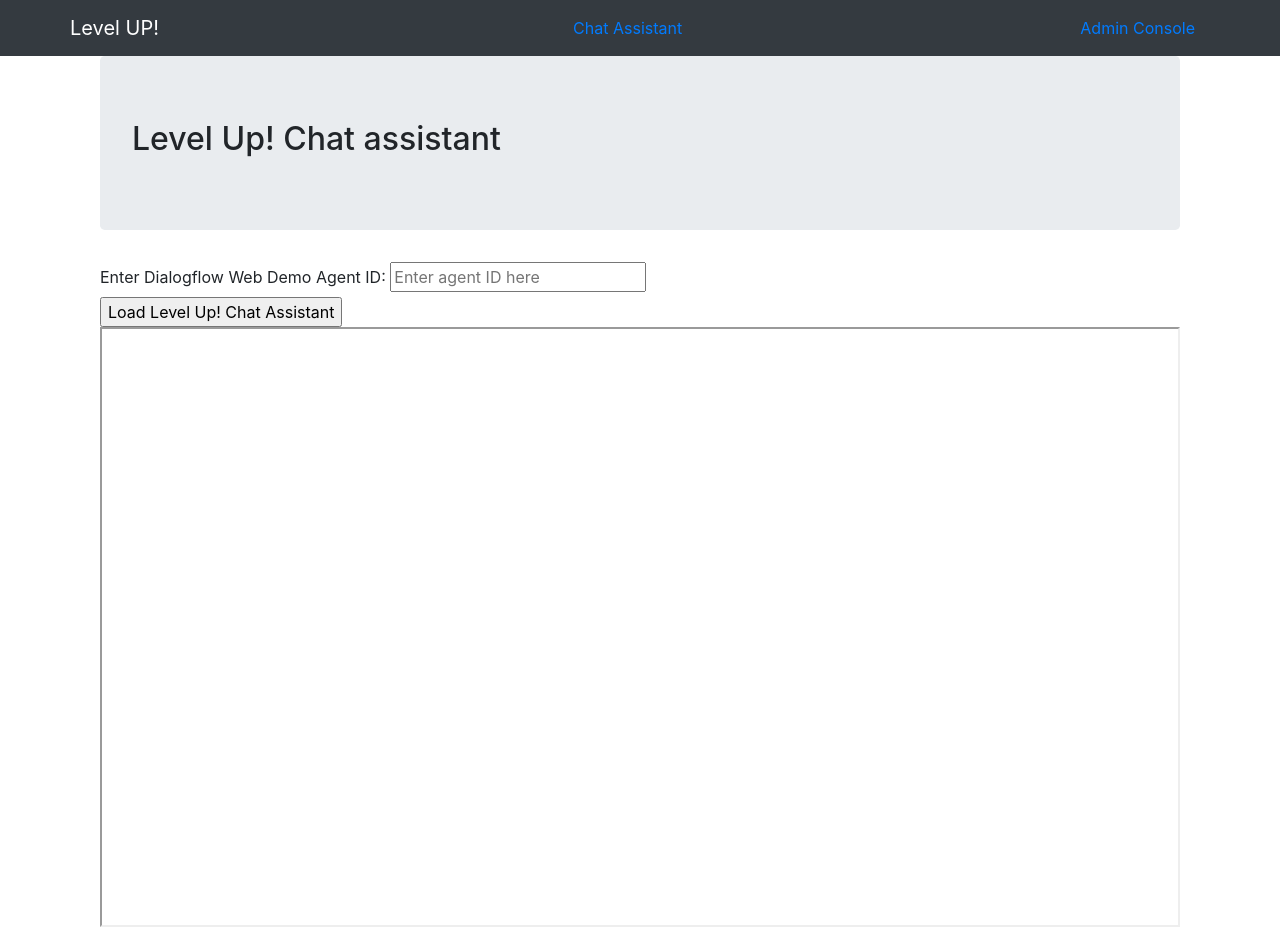
After one commit to raymondng76/IRS-CS-2019-07-29-IS1FT-GRP-Team10-Personal-Career-Manager-Software-Agent, a Django app: page /chatbot/ in a window 1280 px wide. The commit adds this page. Run offline with Django 3.2, Linux system fonts and the light colour scheme; parts of the project's set-up code (start-up, migrations or seed data) failed here and were passed over; some libraries are stand-ins or nearby versions.

Commit message:
Add chatbot html

```diff
--- a/SystemCode/Level_Up_Chatbot/Level_Up_App/templates/Level_Up_App/base.html
+++ b/SystemCode/Level_Up_Chatbot/Level_Up_App/templates/Level_Up_App/base.html
@@ -6,11 +6,18 @@
     <title>Level Up!</title>
     <link rel="stylesheet" href="https://stackpath.bootstrapcdn.com/bootstrap/4.3.1/css/bootstrap.min.css" integrity="sha384-ggOyR0iXCbMQv3Xipma34MD+dH/1fQ784/j6cY/iJTQUOhcWr7x9JvoRxT2MZw1T" crossorigin="anonymous">
     <link rel="stylesheet" href="{% static "Level_Up_App/css/base.css" %}">
+    <script type="text/javascript">
+      function updateID() {
+        var newSrc = document.getElementById("apiid").value;
+        document.getElementById("chatbotframe").src=newSrc;
+      }
+    </script>
   </head>
   <body>
     <nav class="navbar navbar-expand-lg navbar-dark bg-dark">
       <div class="navbar-nav container">
         <a class="navbar-brand" href="{% url 'Level_Up_App:index' %}">Level UP!</a>
+        <a class="navbar-link" href="{% url 'Level_Up_App:chatbot' %}">Chat Assistant</a>
         <a class="navbar-link navbar-right" href="{% url 'admin:index' %}">Admin Console</a>
       </div>
     </nav>
--- /dev/null
+++ b/SystemCode/Level_Up_Chatbot/Level_Up_App/templates/Level_Up_App/chatbot.html
@@ -0,0 +1,23 @@
+<!DOCTYPE html>
+{% extends "Level_Up_App\base.html" %}
+{% load static %}
+{% block body_block %}
+  <div class="container">
+    <div class="jumbotron">
+      <h2>Level Up! Chat assistant</h2>
+    </div>
+    <div>
+      <label for="apiid">Enter Dialogflow Web Demo Agent ID:</label>
+      <input type="text" id="apiid" placeholder="Enter agent ID here"/><br>
+      <input type="button" value="Load Level Up! Chat Assistant" onClick="updateID()"/><br>
+    </div>
+    <div class="chatbot">
+      <iframe
+        allow="microphone"
+        id="chatbotframe"
+        src=""
+        width="100%"
+        height="600"></iframe>
+    </div>
+  </div>
+{% endblock %}
--- a/SystemCode/Level_Up_Chatbot/Level_Up_App/urls.py
+++ b/SystemCode/Level_Up_Chatbot/Level_Up_App/urls.py
@@ -10,5 +10,6 @@
     path('courserecommend/', views.courserecommendresult, name='courserecommend'),
     path('jobrecommend/', views.jobrecommendresult, name='jobrecommend'),
     path('signup/', views.signup, name='signup'),
-    path('signupthanks/', views.signupthanks, name='signupthanks')
+    path('signupthanks/', views.signupthanks, name='signupthanks'),
+    path('chatbot/', views.chatbot, name='chatbot')
 ]
--- a/SystemCode/Level_Up_Chatbot/Level_Up_App/views.py
+++ b/SystemCode/Level_Up_Chatbot/Level_Up_App/views.py
@@ -81,7 +81,7 @@
     return render(request, 'Level_Up_App/results.html', result_dict)
 
 def signup(request):
-    if request.method == 'POST'
+    if request.method == 'POST':
         return redirect('Level_Up_App/signupthanks')
     return render(request, 'Level_Up_App/signup.html')
 
@@ -96,7 +96,8 @@
 def jobrecommendresult(request):
     pass
 
-
+def chatbot(request):
+    return render(request, 'Level_Up_App/chatbot.html')
 # ************************
 # DialogFlow block : START
 # ************************
@@ -382,22 +383,27 @@
     elif intent_name == "k_career_pref_mgmt_tech_sales":
         resp_text = "Help me to answer a few questions and I can suggest a career goal for you! /n"
 
+
+    # **********************
+    # DialogFlow block : Start Raymond and Zilong
+    # **********************
+
+    # trigger elicit competence
+    # elif intent_name == "Wang_elicit_competence":
+    #     skillset = req["queryResult"]["parameters"]
+    #     if persona == "Jaded Employee":
+
+
     # catch all response
     else:
         resp_text = "Unable to find a matching intent. Try again."
 
 
+
+
+
     return JsonResponse(resp, status=200, content_type="application/json", safe=False)
-    # return Response(json.dumps(resp), status=200, content_type="application/json")
-# **********************
-# DialogFlow block : Start Raymond and Zilong
-# **********************
-
-    # elif intent_name == "Wang_elicit_competence":
-    #     skillset = req["queryResult"]["parameters"]
-    #     if persona == "Jaded Employee":
-    #         pass
-
+# return Response(json.dumps(resp), status=200, content_type="application/json")
 
 # **********************
 # DialogFlow block : END
@@ -408,8 +414,6 @@
 # UTIL FUNCTIONS : START
 # **********************
 def filtercourse(skills):
-    # skill = Skill.objects.get(name="C++") #TODO add career end point skills
-
     # Declare course recommendation rules and build facts
     engine = CourseRecommender()
     engine.reset()
```
Also changed, not shown: SystemCode/Level_Up_Chatbot/Level_Up_App/templates/Level_Up_App/signupthanks.html (line endings or trailing spaces).
